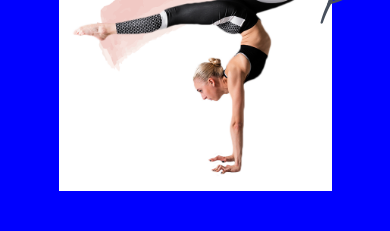
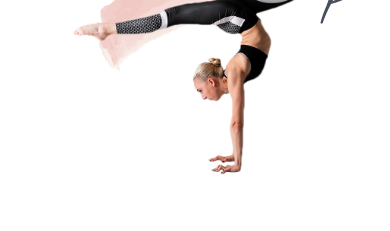
Before and after one commit to CoderTayrone/Projeto-Yoga, a plain HTML site: page index.html in a window 390 px wide. Shown: the part 287-518 px from the top of the page. Drawn offline with nearby package versions, Linux system fonts and the light colour scheme.

Commit message:
Section 04 new

```diff
--- a/style.css
+++ b/style.css
@@ -297,9 +297,9 @@ li{
 
 /* Medias */
 @media (max-width: 1440px){
-    body{
+  /*  body{
         background-color: rgba(0, 0, 0, 0.9);
-    }
+    }*/
     /* Container Banner Principal*/
     .content_banner, .img_banner{
         max-width: 70%;
@@ -347,14 +347,16 @@ li{
     .img_join_us{
         margin: 48px;
     }
-
+    .content_join_us{
+        width: 100%;
+    }
 }
 
 @media (max-width: 1024px){
 
-    body{
+   /* body{
         background-color: rgba(0, 0, 0, 0.6);
-    }
+    }*/
     /* Container Principal*/
     .content_banner h1{
         font-size: 3.8em;
@@ -401,9 +403,9 @@ li{
 
 }
 @media (max-width: 800px){
-    body{
+   /* body{
         background-color: red;
-    }
+    }*/
     .container_02 h1{
         font-size: 3em;
     }
@@ -416,9 +418,9 @@ li{
 }
 
 @media (max-width: 600px){
-    body{
+  /*  body{
         background-color: blue;
-    }
+    }*/
     .container_02 h1{
         font-size: 2.4em;
     }
```
